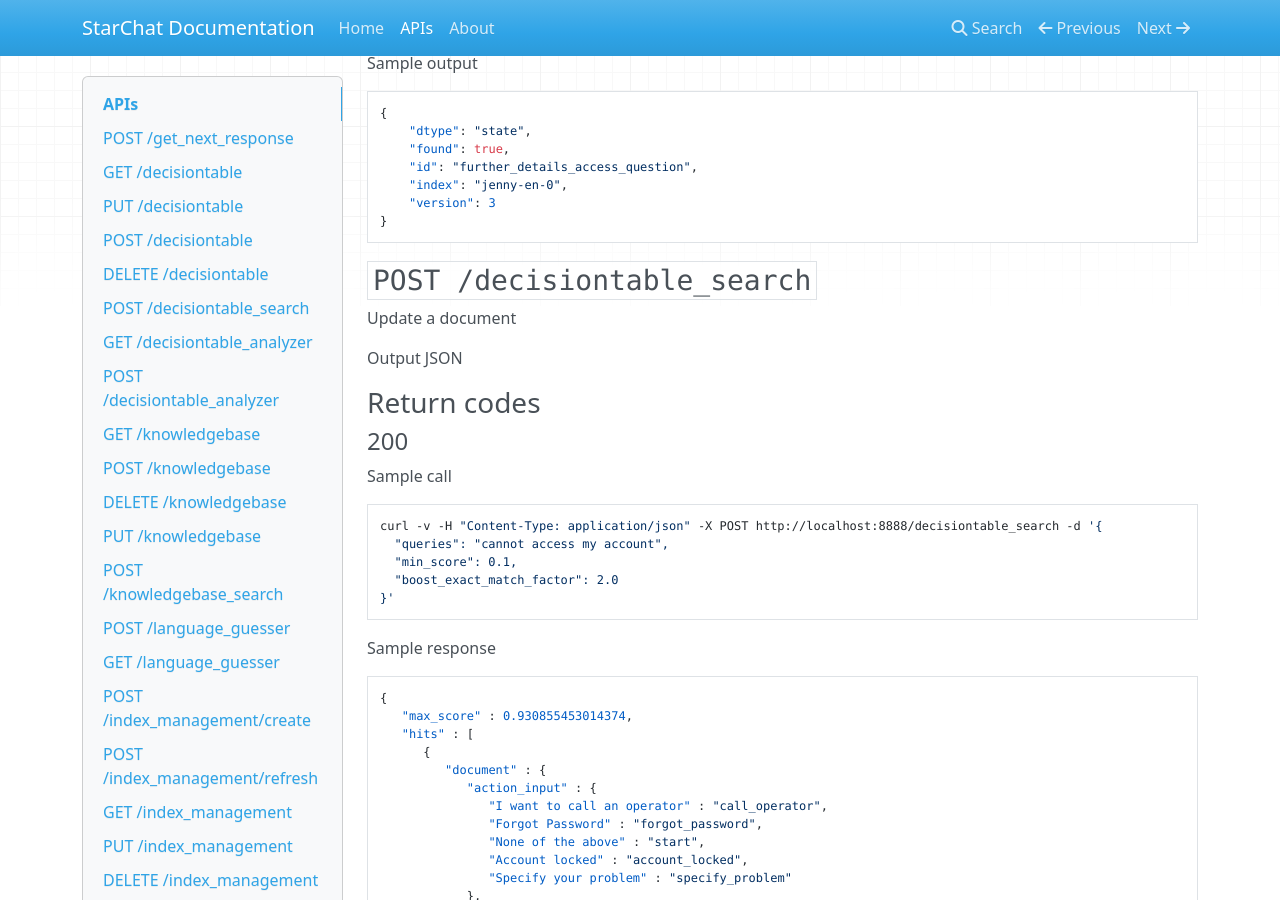
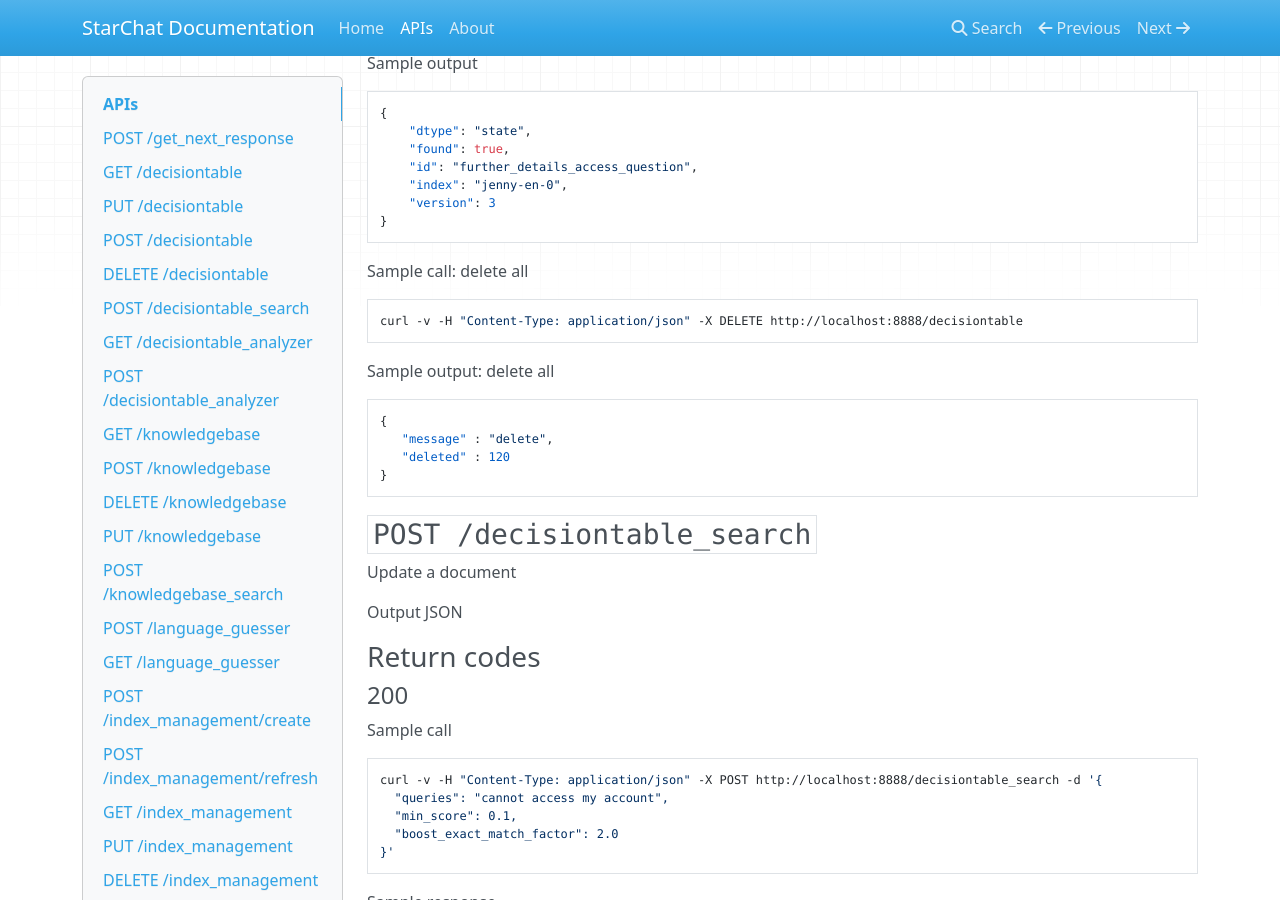
Before and after one commit to acollamati/starchat-doc, an MkDocs documentation site: the page built from docs/apis.md, in a window 1280 px wide and 900 px high, scrolled down 5288 px. Built offline with MkDocs 1.6.1, drawn with Linux system fonts in a browser that asks for light colours; nearby versions of some CDN libraries; old or Windows-style settings are respelled for this version of MkDocs; some of the changed text lies outside the part shown.

Commit message:
documented delete all api

````diff
--- a/docs/apis.md
+++ b/docs/apis.md
@@ -288,6 +288,21 @@
     "id": "further_details_access_question",
     "index": "jenny-en-0",
     "version": 3
+}
+```
+
+Sample call: delete all
+
+```bash
+curl -v -H "Content-Type: application/json" -X DELETE http://localhost:8888/decisiontable
+```
+
+Sample output: delete all
+
+```json
+{
+   "message" : "delete",
+   "deleted" : 120
 }
 ```
 
@@ -542,6 +557,21 @@
    "index" : "jenny-en-0",
    "dtype" : "question",
    "found" : true
+}
+```
+
+Sample call: delete all
+
+```bash
+curl -v -H "Content-Type: application/json" -X DELETE http://localhost:8888/knowledgebase
+```
+
+Sample output: delete all
+
+```json
+{
+   "message" : "delete",
+   "deleted" : 10
 }
 ```
 
@@ -1004,6 +1034,22 @@
 
 ```
 
+Sample call: delete all
+
+```bash
+curl -v -H "Content-Type: application/json" -X DELETE http://localhost:8888/term -d'{
+        "ids": []
+}'
+```
+
+Sample call: delete all
+```json
+{
+  "message":"delete",
+  "deleted":2000
+}
+```
+
 ## `PUT /term`
 
 Update the entry.
````
